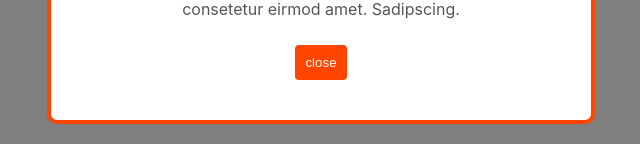
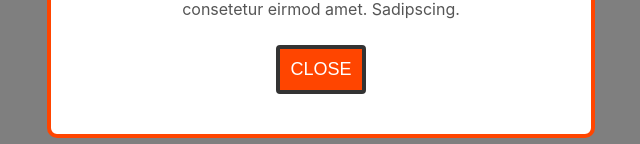
Before and after one commit to Valera-Neg/Asana-light-version, a React (Create React App) app in the folder my-next-react-app/: page / in a window 1280 px wide. Both pictures are taken after a click on the button "Show Modal". Shown: the part 415-559 px from the top of the page, without its empty margins (319-959 px from the left). Built offline with nearby package versions, Linux system fonts and the light colour scheme.

Commit message:
condition applaying styles

```diff
--- a/my-next-react-app/src/App.js
+++ b/my-next-react-app/src/App.js
@@ -59,7 +59,7 @@
       </Modal> */}
 
       {showModal && (
-        <Modal handleClose={handleClose}>
+        <Modal handleClose={handleClose} isSalesModal={true}>
           <h2>Terms and Conditions</h2>
           <p>
             Sit ea amet kasd vero vero sit elitr. Amet no at et aliquyam dolore
--- a/my-next-react-app/src/components/Modal.css
+++ b/my-next-react-app/src/components/Modal.css
@@ -19,3 +19,9 @@
   border-bottom: 1px solid #ddd;
   padding-bottom: 10px;
 }
+
+.modal .sales-btn {
+  border: 4px solid #333;
+  font-size: 18px;
+  text-transform: uppercase;
+}
--- a/my-next-react-app/src/components/Modal.js
+++ b/my-next-react-app/src/components/Modal.js
@@ -1,19 +1,24 @@
 import ReactDOM from "react-dom";
 import "./Modal.css";
 
-export default function Modal({ children, handleClose }) {
+export default function Modal({ children, handleClose, isSalesModal }) {
   return ReactDOM.createPortal(
     <div className="modal-backdrop">
       <div
         className="modal"
         style={{
           border: "4px solid",
-          borderColor: "#ff4500",
+          borderColor: isSalesModal ? "#ff4500" : "#555",
           textAlign: "center",
         }}
       >
         {children}
-        <button onClick={handleClose}>close</button>
+        <button
+          onClick={handleClose}
+          className={isSalesModal ? "sales-btn" : ""}
+        >
+          close
+        </button>
       </div>
     </div>,
 
```
